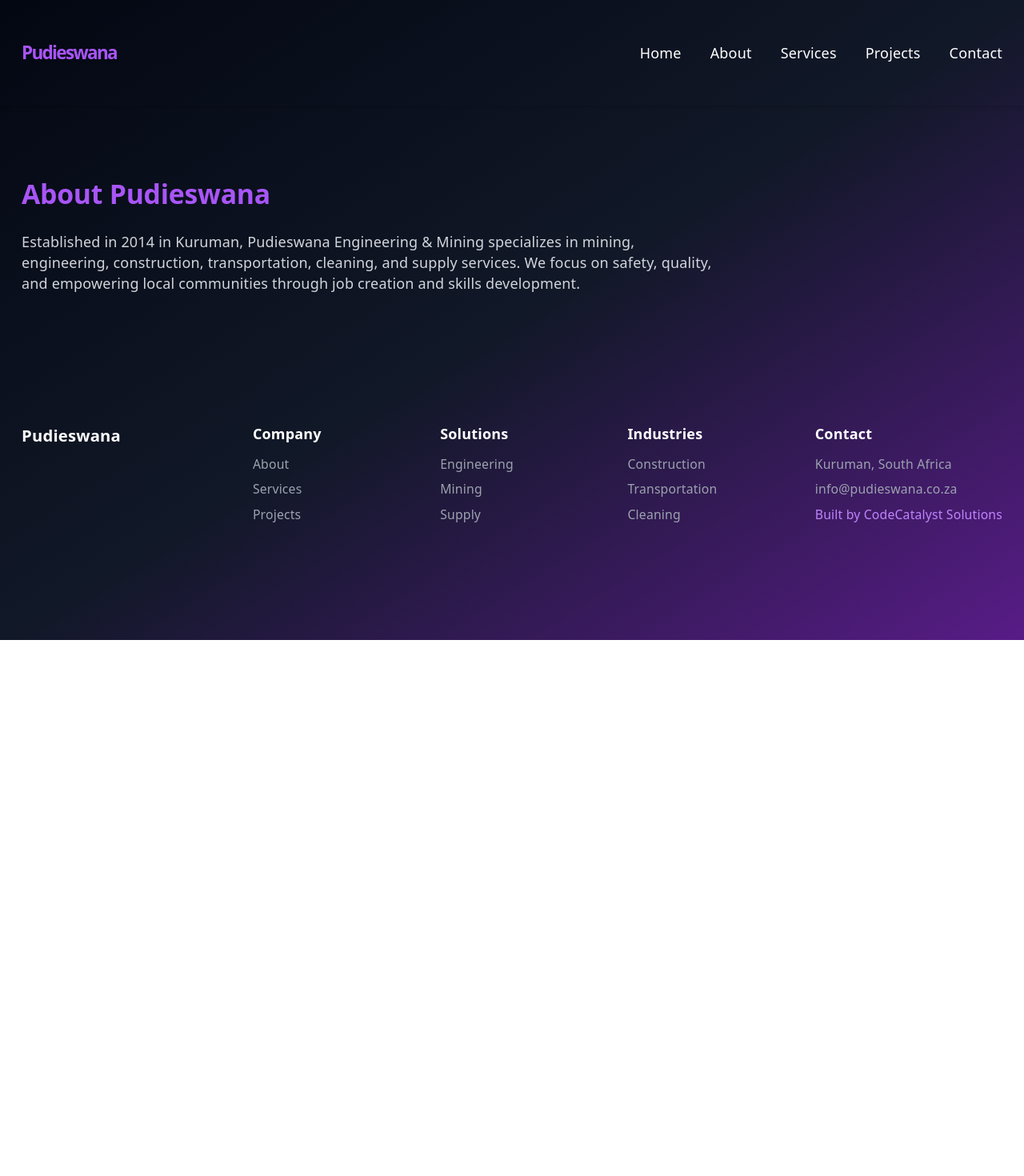
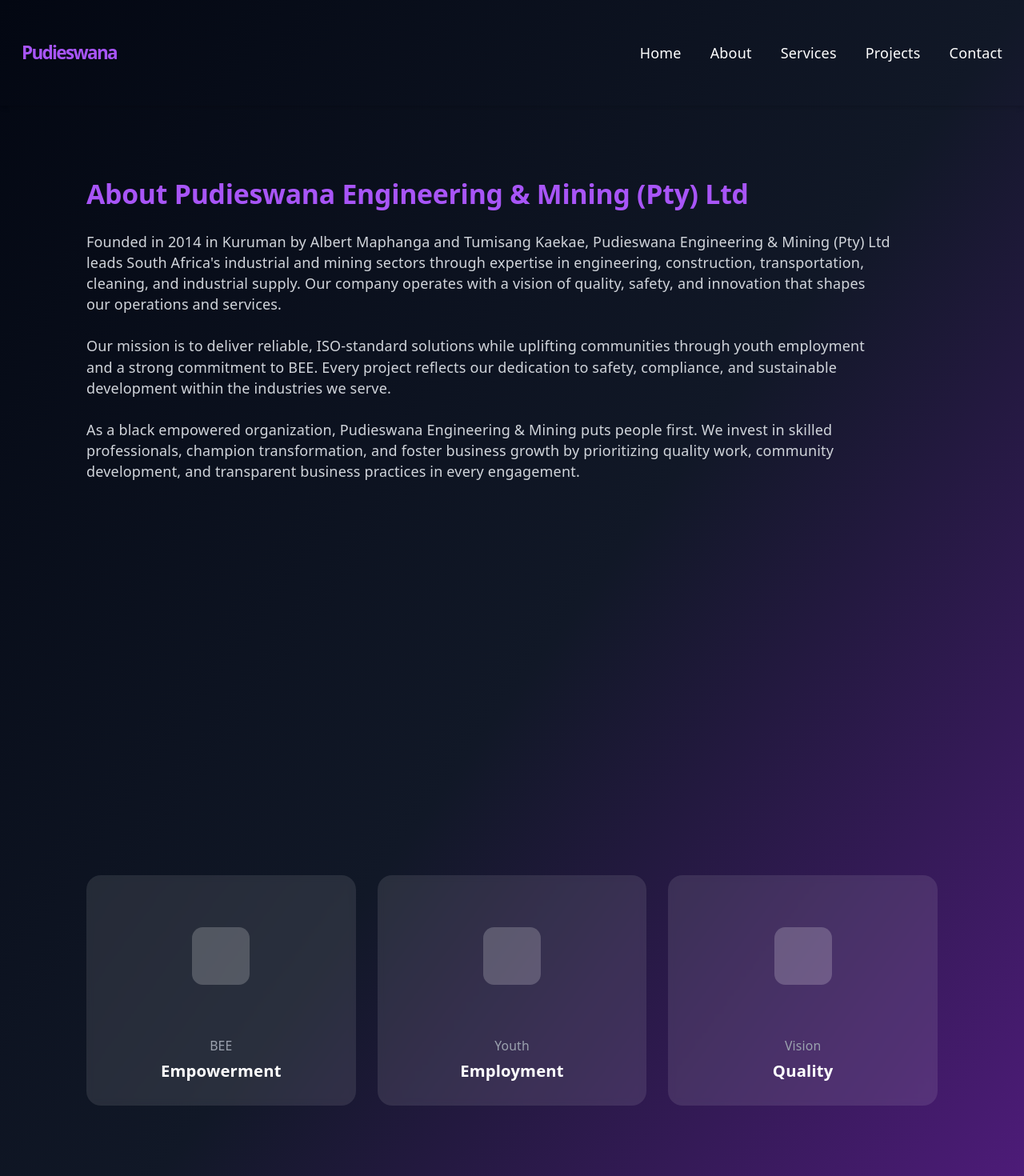
Before and after one commit to CodeCatalyst-Solutions/pudieswana-site, a React (Vite) app: page /about in a window 1280 px wide. Shown: the top 1470 px of the page at 80% size. Before the commit the page ends 800 px from the top, so only its background shows below. Built offline with nearby package versions, Linux system fonts and the light colour scheme.

Commit message:
Services

```diff
--- a/src/components/About.jsx
+++ b/src/components/About.jsx
@@ -1,16 +1,50 @@
 export default function About() {
   return (
-    <section id="about" className="py-20 px-6 text-white">
+    <section id="about" className="py-20 px-24 text-white">
+
+      {/* Full viewport hero */}
+      <div className="min-h-screen flex flex-col pb-24">
       <h2 className="text-3xl font-bold text-purple-500 text-left mb-6">
-        About Pudieswana
+        About Pudieswana Engineering & Mining (Pty) Ltd
       </h2>
 
-      <p className="max-w-3xl text-left text-gray-300">
-        Established in 2014 in Kuruman, Pudieswana Engineering & Mining
-        specializes in mining, engineering, construction, transportation,
-        cleaning, and supply services. We focus on safety, quality, and
-        empowering local communities through job creation and skills development.
+      <p className="text-left text-gray-300  max-w-4xl">
+        Founded in 2014 in Kuruman by Albert Maphanga and Tumisang Kaekae,
+        Pudieswana Engineering & Mining (Pty) Ltd leads South Africa's industrial
+        and mining sectors through expertise in engineering, construction, transportation,
+        cleaning, and industrial supply. Our company operates with a vision of
+        quality, safety, and innovation that shapes our operations and services.
+        <br /><br />
+        Our mission is to deliver reliable, ISO-standard solutions while uplifting
+        communities through youth employment and a strong commitment to
+        BEE. Every project reflects our dedication to safety, compliance, and
+        sustainable development within the industries we serve.
+        <br /><br />
+        As a black empowered organization, Pudieswana Engineering & Mining puts
+        people first. We invest in skilled professionals, champion transformation,
+        and foster business growth by prioritizing quality work, community
+        development, and transparent business practices in every engagement.
       </p>
+      </div>
+
+      {/* About Cards */}
+        <div className="grid md:grid-cols-3 gap-6 mt-16 items-center">
+          {[
+            { category: "BEE", title: "Empowerment" },
+            { category: "Youth", title: "Employment" },
+            { category: "Vision", title: "Quality" },
+          ].map(({ category, title }) => (
+            <div key={category} className="bg-white/10 backdrop-blur-sm rounded-2xl p-6 flex flex-col min-h-64">
+              <div className="flex-1 flex items-center justify-center">
+                <div className="w-16 h-16 bg-white/20 rounded-xl" />
+              </div>
+              <div className="text-center mt-6">
+                <p className="text-sm text-gray-400 mb-1">{category}</p>
+                <h3 className="text-white font-semibold text-lg">{title}</h3>
+              </div>
+            </div>
+          ))}
+        </div>
     </section>
   );
 }
--- a/src/components/Hero.jsx
+++ b/src/components/Hero.jsx
@@ -49,7 +49,7 @@
               <div className="flex-1 flex items-center justify-center">
                 <div className="w-16 h-16 bg-white/20 rounded-xl" />
               </div>
-              <div className="text-left mt-6">
+              <div className="text-center mt-6">
                 <p className="text-sm text-gray-400 mb-1">{category}</p>
                 <h3 className="text-white font-semibold text-lg">{title}</h3>
               </div>
--- a/src/components/Services.jsx
+++ b/src/components/Services.jsx
@@ -1,29 +1,90 @@
-const services = [
-  "Engineering",
-  "Mining",
-  "Construction",
-  "Transportation",
-  "Cleaning",
-  "Supply",
+import { Wrench, Trash2, Bus, Brush, Building2, Package, Zap, Drill } from "lucide-react";
+
+const iconItems = [
+  { icon: Wrench, label: "Logistics" },
+  { icon: Trash2, label: "Waste Removal" },
+  { icon: Bus, label: "Worker Transport" },
+  { icon: Brush, label: "Industrial Cleaning" },
+  { icon: Building2, label: "Commercial Cleaning" },
+  { icon: Package, label: "Spares & PPE" },
+  { icon: Zap, label: "Valves & Pumps" },
+  { icon: Zap, label: "Drilling Equipment" },
 ];
 
 export default function Services() {
   return (
     <section id="services" className="py-20 px-6 text-white">
-      <h2 className="text-3xl font-bold text-center text-purple-500 mb-10">
-        Our Services
-      </h2>
+      <div className="max-w-7xl mx-auto px-6 text-center">
+      {/* Full viewport hero */}
+      <div className="min-h-screen flex flex-col items-center justify-center pb-24">
+        <h1 className="text-purple-500 text-4xl md:text-5xl font-bold leading-tight mb-6 text-center">
+          Industrial Services <br />
+          <span className="text-gray-300">Modern, Reliable, Corporate-strength.</span>
+        </h1>
 
-      <div className="grid md:grid-cols-3 gap-6 max-w-6xl mx-auto">
-        {services.map((s, i) => (
-          <div key={i} className="bg-gray-900 p-6 rounded border border-gray-800">
-            <h3 className="text-green-400 text-xl font-semibold">{s}</h3>
-            <p className="text-gray-400 mt-2">
-              Professional {s.toLowerCase()} solutions tailored to client needs.
-            </p>
+        <div className="flex flex-col md:flex-row justify-center gap-4">
+          <button className="bg-purple-600 hover:bg-purple-700 px-6 py-3 rounded-full font-semibold">
+            Explore Services
+          </button>
+          <button className="border border-green-400 text-green-400 hover:bg-green-400 hover:text-black px-6 py-3 rounded-full font-semibold">
+            Contact Us
+          </button>
+        </div>
+      </div>
+
+      {/* Service Cards */}
+      <div className="grid md:grid-cols-3 gap-6">
+        {[
+          { category: "Engineering", title: "Welding, fabrication, installation, inspection" },
+          { category: "Mining", title: "Underground work, conveyors, TMM repairs" },
+          { category: "Construction", title: "Roads, housing, structural work" },
+        ].map(({ category, title }) => (
+          <div key={category} className="bg-white/10 backdrop-blur-sm rounded-2xl p-6 flex flex-col min-h-64">
+            <div className="flex-1 flex items-center justify-center">
+              <div className="w-16 h-16 bg-white/20 rounded-xl" />
+            </div>
+            <div className="text-center mt-6">
+              <p className="text-sm text-gray-400 mb-1">{category}</p>
+              <h3 className="text-white font-semibold text-lg">{title}</h3>
+            </div>
           </div>
         ))}
       </div>
+
+      {/* Icon Grid */}
+      <div className="grid grid-cols-4 gap-8 mt-16 py-10 border-t border-white/10">
+        {iconItems.map(({ icon: Icon, label }) => (
+          <div key={label} className="flex flex-col items-center gap-3">
+            <Icon className="text-gray-400" size={36} strokeWidth={1.2} />
+            <span className="text-white font-semibold text-sm">{label}</span>
+          </div>
+        ))}
+      </div>
+
+      {/* Comprehensive Service Coverage */}
+      <div className="text-left mt-10 pt-10 border-t border-white/10">
+          <h3 className="text-white font-semibold mb-2">Comprehensive Service Coverage</h3>
+          <p className="text-gray-400 text-sm max-w-lg">
+          From engineering excellence and robust mining solutions to expert
+          construction and highly efficient logistics, Pudieswana delivers a diverse set
+          of industrial services to South Africa's most demanding sectors. Our
+          capabilities cover welding, fabrication, and installation, as well as workplace
+          safety and cleaning services that keep your site at peak performance.
+        </p>
+      </div>
+
+      {/* Why Choose Pudieswana */}
+      <div className="text-left mt-10 pt-10 border-t border-white/10">
+          <h3 className="text-white font-semibold mb-2">Why Choose Pudieswana</h3>
+          <p className="text-gray-400 text-sm max-w-lg">
+          We pride ourselves on our modern approach and strong corporate values. Our teams deliver each service with reliability, precision, and absolute commitment to safety and quality.
+          <br /><br />
+          From underground mining and conveyor systems to turnkey construction projects, we ensure every job is professionally managed and exceeds expectations every step of the way.
+          <br /><br />
+          We adapt to your unique industrial challenges, providing spares, PPE, and specialized equipment supply as part of our integrated offerings.
+        </p>
+      </div>
+        </div>
     </section>
   );
 }
```
